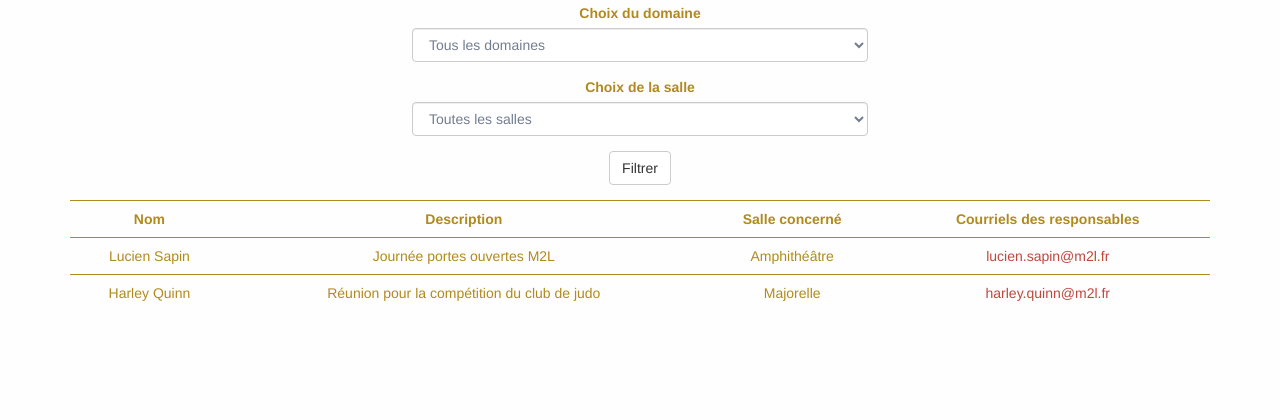
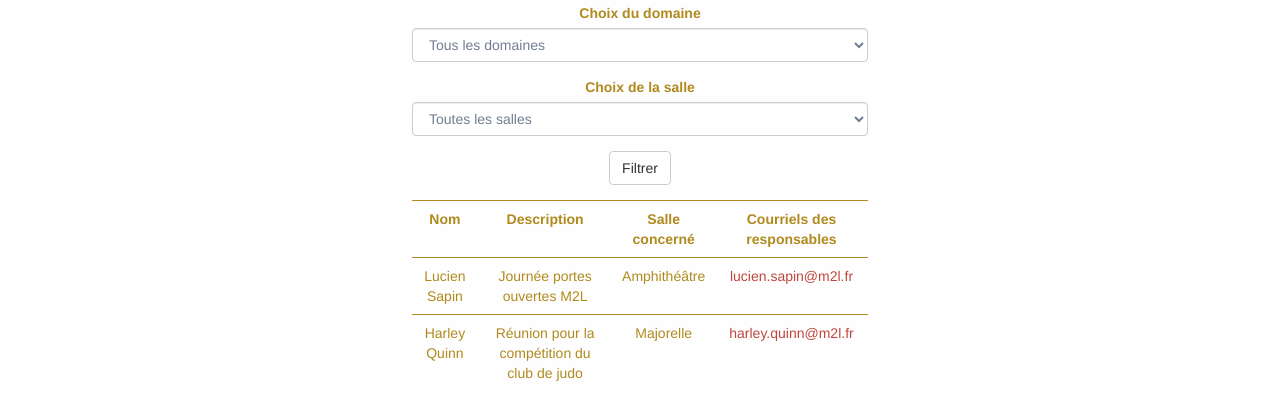
Before and after one commit to JoelTroch/SiteM2LResponsive, a PHP site: page /utilisateur/salles.php in a window 1280 px wide. Shown: the part 137-557 px from the top of the page. Run offline with PHP 8.4, Linux system fonts and the light colour scheme.

Commit message:
Alignement et redimensionnement du tableau dans "Utilisateur - Salles"

```diff
--- a/utilisateur/salles.php
+++ b/utilisateur/salles.php
@@ -73,7 +73,7 @@
 					<button type="submit" class="btn btn-default">Filtrer</button>
 				</div>
 			</form>
-			<table class="table">
+			<table class="table form-fix">
 				<tr>
 					<th>Nom</th>
 					<th>Description</th>
```
